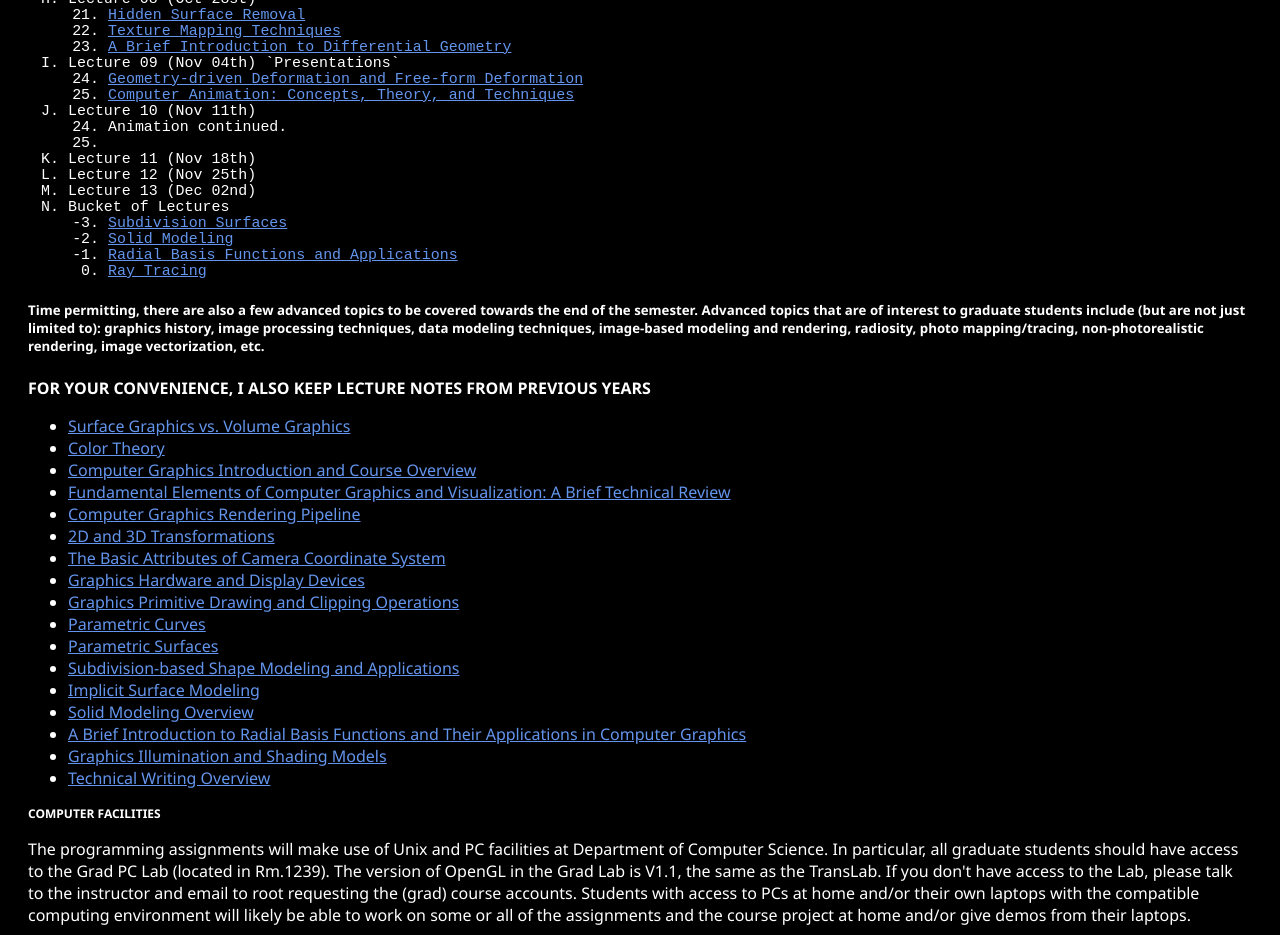
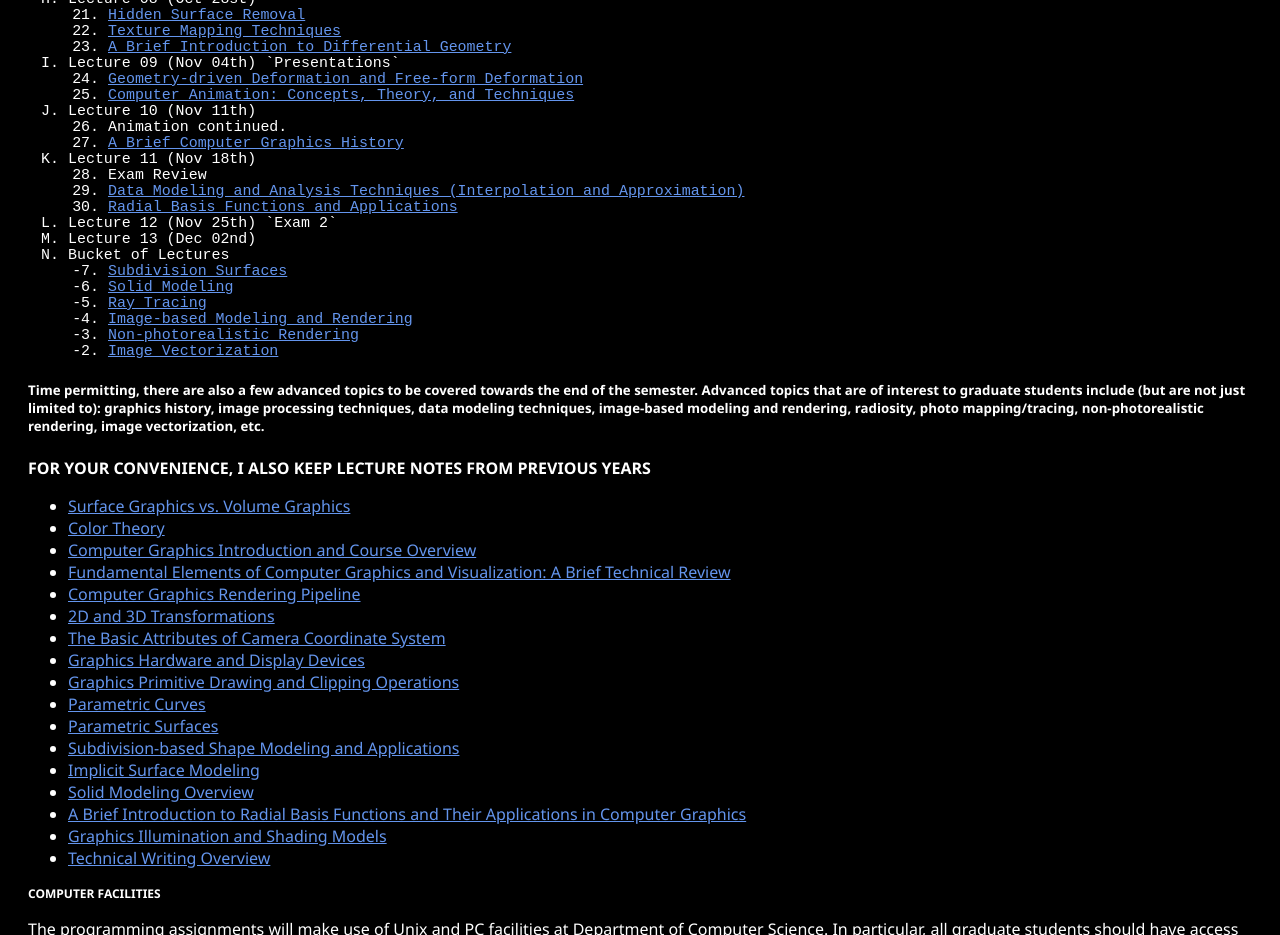
Before and after one commit to nbbeeken/graphics, a plain HTML site: page notes/cse528.html in a window 1280 px wide. Shown: the part 2500-3435 px from the top of the page. Drawn offline with Linux system fonts and the light colour scheme.

Commit message:
update course site

```diff
--- a/notes/cse528.html
+++ b/notes/cse528.html
@@ -352,18 +352,32 @@
         </li>
 
         <li>Lecture 10 (Nov 11th)
-            <ol start="24">
+            <ol start="26">
                 <li>Animation continued.</li>
-                <li></li>
+                <li><a target="_blank"
+                        href="https://www3.cs.stonybrook.edu/~qin/courses/graphics/graphics-history.pdf">A Brief
+                        Computer Graphics History
+                    </a>
+                </li>
             </ol>
         </li>
 
         <li>Lecture 11 (Nov 18th)
-            <ol start="24">
+            <ol start="28">
+                <li>Exam Review</li>
+                <li><a target="_blank"
+                        href="https://www3.cs.stonybrook.edu/~qin/courses/graphics/graphics-data-modeling-and-techniques-for-interpolation-and-approximation.pdf">
+                        Data Modeling and Analysis Techniques (Interpolation and Approximation)
+                    </a>
+                </li>
+                <li><a target="_blank"
+                        href="https://www3.cs.stonybrook.edu/~qin/courses/graphics/graphics-radial-basis-function.pdf">
+                        Radial Basis Functions and Applications</a>
+                </li>
             </ol>
         </li>
 
-        <li>Lecture 12 (Nov 25th)
+        <li>Lecture 12 (Nov 25th) `Exam 2`
             <ol start="24">
             </ol>
         </li>
@@ -374,7 +388,7 @@
         </li>
 
         <li>Bucket of Lectures
-            <ol start="-3">
+            <ol start="-7">
                 <li><a target="_blank"
                         href="https://www3.cs.stonybrook.edu/~qin/courses/graphics/graphics-subdivision-modeling.pdf">
                         Subdivision Surfaces</a>
@@ -384,13 +398,21 @@
                         Solid Modeling</a>
                 </li>
                 <li><a target="_blank"
-                        href="https://www3.cs.stonybrook.edu/~qin/courses/graphics/graphics-radial-basis-function.pdf">
-                        Radial Basis Functions and Applications</a>
-                </li>
-                <li><a target="_blank"
                         href="https://www3.cs.stonybrook.edu/~qin/courses/graphics/graphics-ray-tracing.pdf">
                         Ray Tracing</a>
                 </li>
+                <li><a target="_blank"
+                        href="https://www3.cs.stonybrook.edu/~qin/courses/graphics/graphics-image-based-modeling-and-rendering.pdf">
+                        Image-based Modeling and Rendering
+                    </a></li>
+                <li><a target="_blank"
+                        href="https://www3.cs.stonybrook.edu/~qin/courses/graphics/graphics-non-photorealistic-rendering.pdf">
+                        Non-photorealistic Rendering
+                    </a></li>
+                <li><a target="_blank"
+                        href="https://www3.cs.stonybrook.edu/~qin/courses/graphics/graphics-image-vectorization.pdf">
+                        Image Vectorization
+                    </a></li>
             </ol>
         </li>
     </ol>
@@ -409,8 +431,7 @@
         <li><a target="_blank"
                 href="https://www3.cs.stonybrook.edu/~qin/courses/graphics/surface-graphics-vs-volume-graphics.pdf">
                 Surface Graphics vs. Volume Graphics</a></li>
-        <li><a target="_blank"
-                href="https://www3.cs.stonybrook.edu/~qin/courses/graphics/graphics-color-theory.pdf">
+        <li><a target="_blank" href="https://www3.cs.stonybrook.edu/~qin/courses/graphics/graphics-color-theory.pdf">
                 Color Theory</a></li>
         <li><a target="_blank" href="https://www3.cs.stonybrook.edu/~qin/courses/graphics/introduction.pdf">
                 Computer Graphics Introduction and Course Overview</a></li>
```
